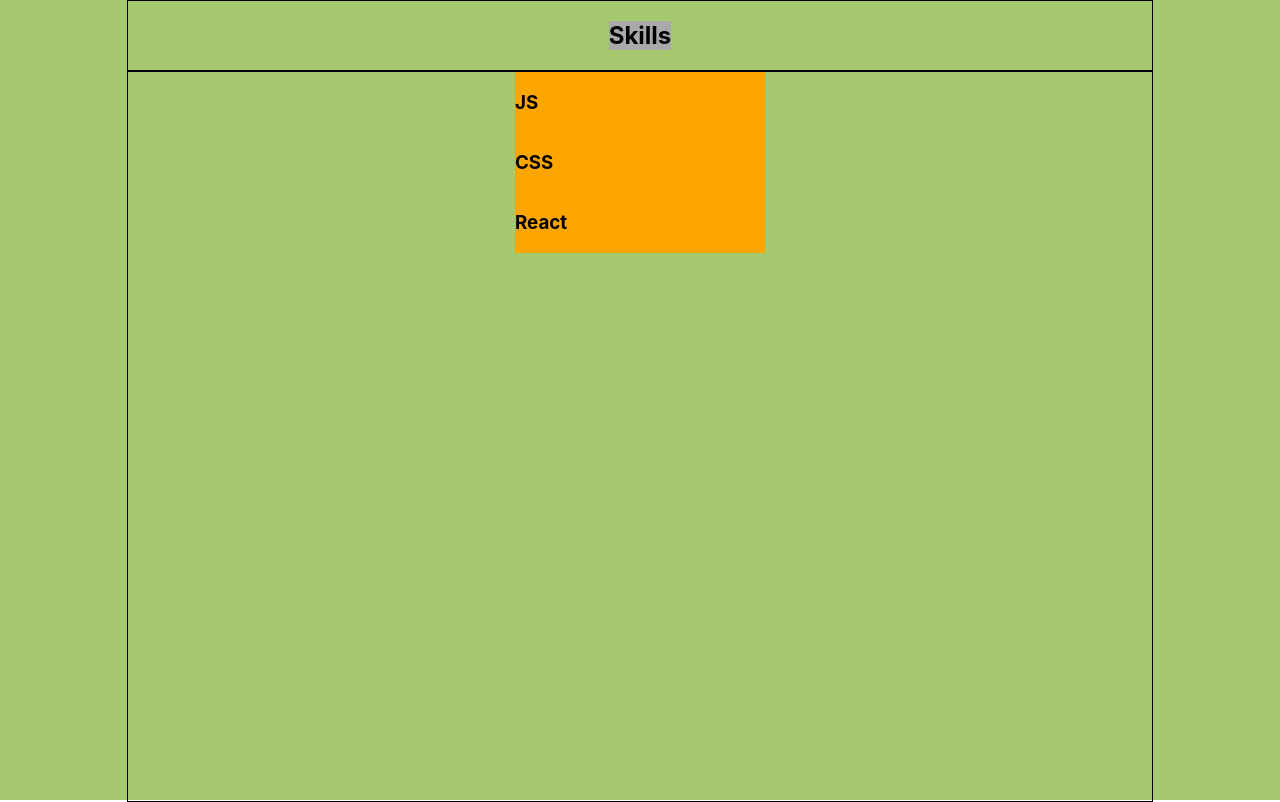
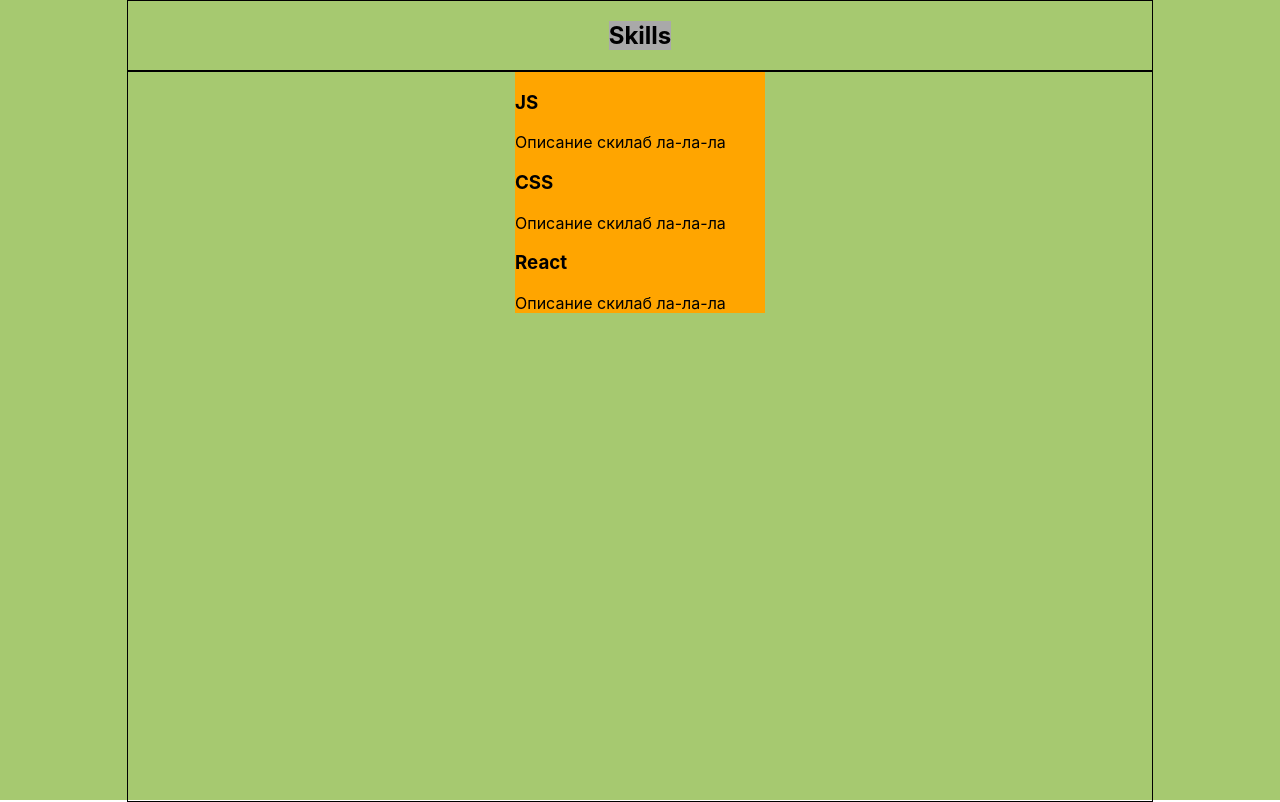
Before and after one commit to Kattekly/Portfolio, a React (Create React App) app: page / in a window 1280 px wide. Shown: the part 880-1682 px from the top of the page. Built offline with nearby package versions, Linux system fonts and the light colour scheme.

Commit message:
Create Skill

```diff
--- a/src/Skills/Skill/Skill.tsx
+++ b/src/Skills/Skill/Skill.tsx
@@ -3,6 +3,7 @@ import s from './Skill.module.css'
 
 type SkillType = {
     title: string
+    description: string
 }
 
 const Skill = (props: SkillType) => {
@@ -10,6 +11,7 @@ const Skill = (props: SkillType) => {
         <div className={s.skill}>
             <div className={s.icon}></div>
             <h3>{props.title}</h3>
+            <span className={s.description}>{props.description}</span>
         </div>
     );
 };
--- a/src/Skills/Skills.tsx
+++ b/src/Skills/Skills.tsx
@@ -9,9 +9,9 @@ const Skills = () => {
             <div className={`${styleContainer.container} ${s.skillsContainer}`}>
                 <h2 className={s.title}>Skills</h2>
                 <div className={s.skills}></div>
-                <Skill title={'JS'}/>
-                <Skill title={'CSS'}/>
-                <Skill title={'React'}/>
+                <Skill title={'JS'} description={"Описание скилаб ла-ла-ла"}/>
+                <Skill title={'CSS'} description={"Описание скилаб ла-ла-ла"}/>
+                <Skill title={'React'} description={"Описание скилаб ла-ла-ла"}/>
             </div>
         </div>
     );
```
